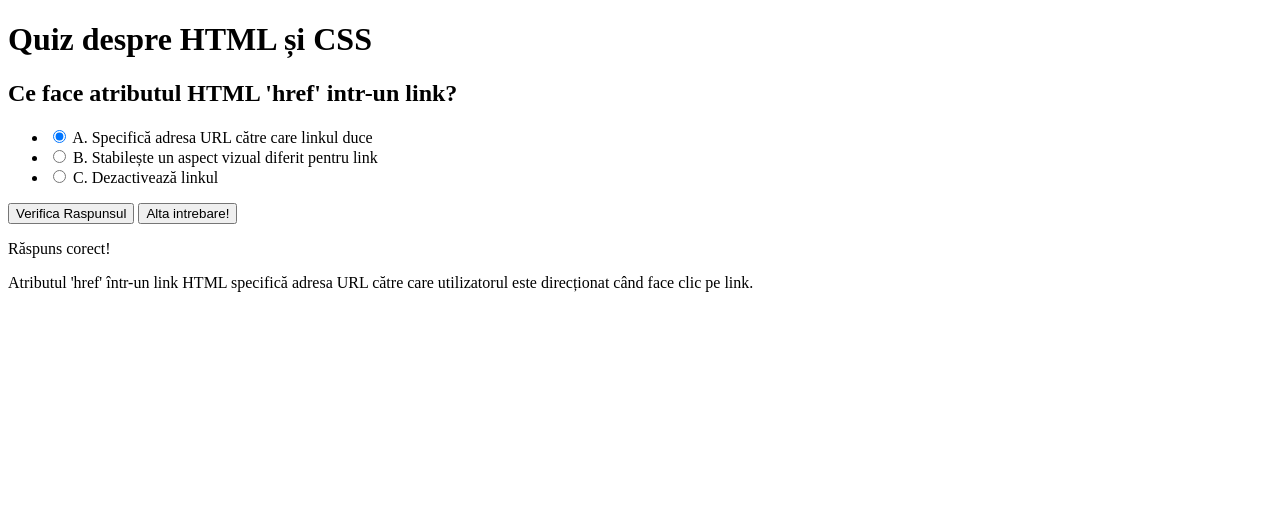
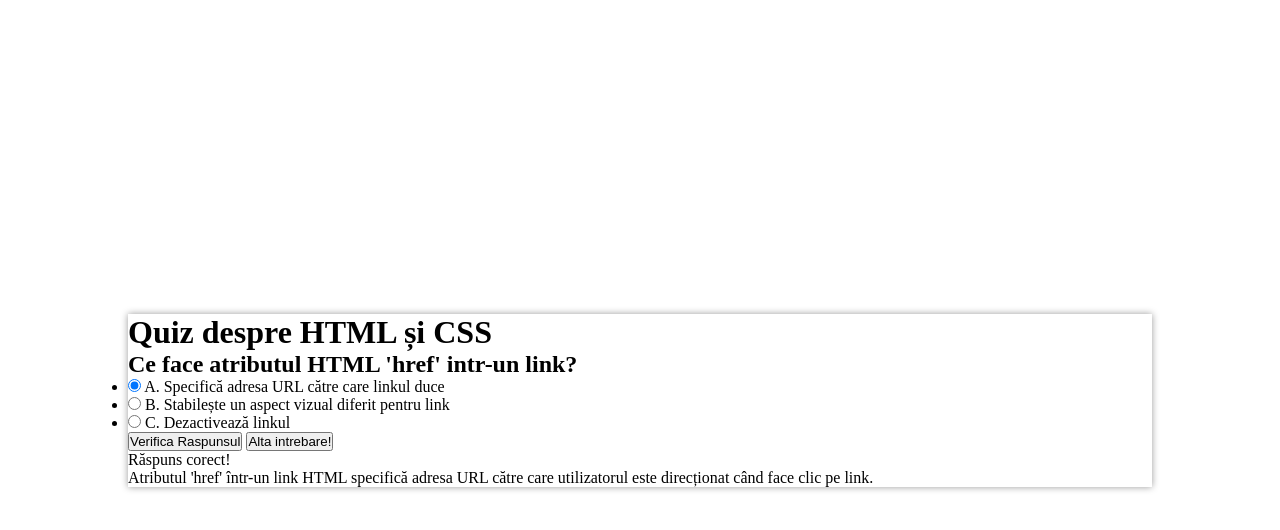
Before and after one commit to GianniC13/Quiz-app, a plain HTML site: page index.html in a window 1280 px wide. Drawn offline with Linux system fonts and the light colour scheme.

Commit message:
basic css styling

```diff
--- a/index.html
+++ b/index.html
@@ -9,7 +9,7 @@
 <body>
     <div class="quiz-container">
         <h1>Quiz despre HTML și CSS</h1>
-        <div id="question-container">
+        <section id="question-container">
             <h2>Ce face atributul HTML 'href' intr-un link?</h2>
             <ul>
                 <li>
@@ -25,7 +25,7 @@
                     <label for="answer${index}">C. Dezactivează linkul</label>
                 </li>
             </ul>
-        </div>
+        </section>
 
         <button id="submit-btn">Verifica Raspunsul</button>
         <button id="new-question-btn" class="info">Alta intrebare!</button>
--- a/style.css
+++ b/style.css
@@ -1 +1,18 @@
-/* Codul tau CSS aici */
+* {
+    margin: 0;
+    padding: 0;
+    box-sizing: border-box;
+}
+
+body {
+    display: flex;
+    align-items: center;
+    justify-content: center;
+    height: 100vh;
+}
+
+.quiz-container {
+    box-shadow: 0 0 7px 0 rgba(0, 0, 0, 0.4);
+    width: 80%;
+
+}
```
